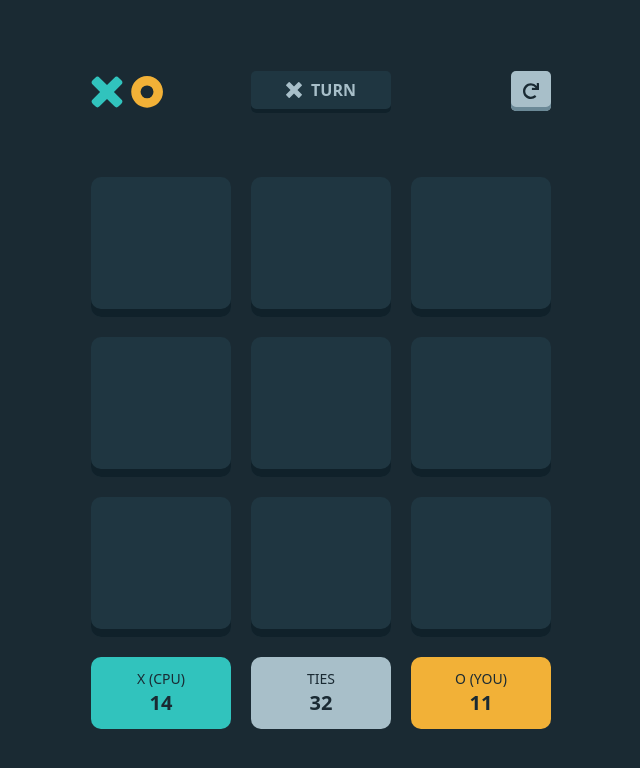
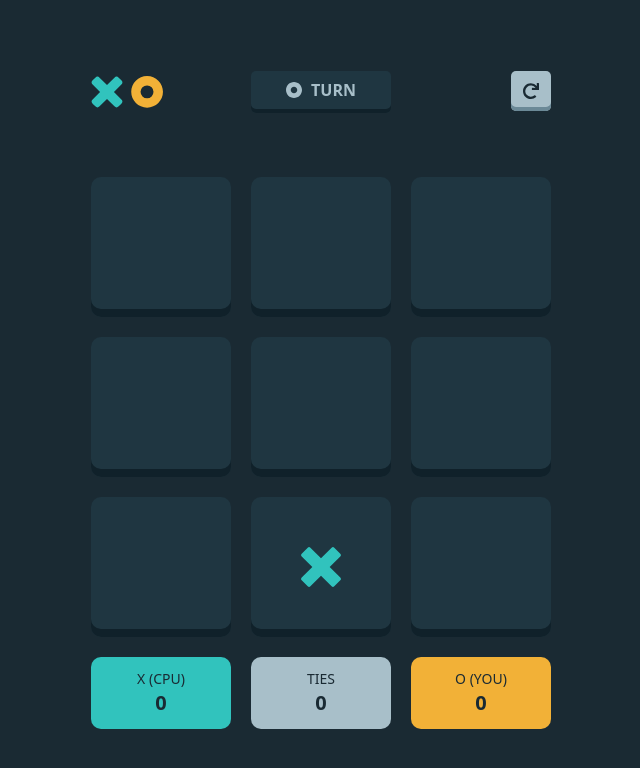
Before and after one commit to kevinndlc/tic-tac-toe, a Vue app: page / in a window 1280 px wide. Both pictures are taken after a click on the button "NEW GAME (VS CPU)". Shown: the top 768 px of the page, without its empty margins (319-959 px from the left). Built offline with nearby package versions, Linux system fonts and the light colour scheme.

Commit message:
Feat: Improved CPU intelligence

```diff
--- a/src/App.vue
+++ b/src/App.vue
@@ -32,7 +32,7 @@ const mark = ref('O')
       New game (vs Player)
     </button>
   </template>
-  <GameBoard v-else :player-one-mark="mark" :opponent="opponent"/>
+  <GameBoard v-else :player-one-mark="mark" :opponent="opponent" @back="opponent = ''"/>
 </template>
 
 <style>
--- a/src/components/BoardBox.vue
+++ b/src/components/BoardBox.vue
@@ -3,8 +3,9 @@ import XIcon from './Icons/XIcon.vue';
 import OIcon from './Icons/OIcon.vue';
 
 defineProps<{
-  mark: string,
-  index: number
+  mark: string;
+  index: number;
+  isCpuPlaying: boolean
 }>()
 
 const emit = defineEmits<{
@@ -13,7 +14,7 @@ const emit = defineEmits<{
 </script>
 
 <template>
-  <button class="card aspect-square flex items-center justify-center" @click="emit('updateBoard', index)" :disabled="mark.length > 0">
+  <button class="card aspect-square flex items-center justify-center" @click="emit('updateBoard', index)" :disabled="mark.length > 0 || isCpuPlaying" :class="isCpuPlaying ? 'cursor-wait' : ''">
     <XIcon v-if="mark === 'X'" class="w-10 text-primary-default" />
     <OIcon v-if="mark === 'O'" class="w-10 text-secondary-default" />
   </button>
--- a/src/components/GameBoard.vue
+++ b/src/components/GameBoard.vue
@@ -1,5 +1,5 @@
 <script setup lang="ts">
-import { computed, ref, type Ref } from 'vue';
+import { computed, ref } from 'vue';
 import XIcon from './Icons/XIcon.vue';
 import OIcon from './Icons/OIcon.vue';
 import RestartIcon from './Icons/RestartIcon.vue';
@@ -11,14 +11,49 @@ const props = defineProps<{
   opponent: string;
 }>();
 
+const emit = defineEmits<{
+  (e: 'back'): void;
+}>();
+
+const CPU_TIME_TO_PLAY_IN_MS = 800;
+const WINNING_ROWS = [
+  [0, 1, 2],
+  [3, 4, 5],
+  [6, 7, 8],
+  [0, 3, 6],
+  [1, 4, 7],
+  [2, 5, 8],
+  [0, 4, 8],
+  [2, 4, 6],
+];
+
 const board = ref(['', '', '', '', '', '', '', '', '']);
 const turn = ref('X');
+const nbWinsX = ref(0);
+const nbWinsO = ref(0);
+const nbTies = ref(0);
+const hasWon = ref(false);
+const hasTied = ref(false);
+const wannaRestart = ref(false);
+const isCpuPlaying = ref(false);
 const isModalOpen = ref(false);
 
-function updateBoard(index: number) {
-  board.value[index] = turn.value;
-  checkIfWin();
-  changeTurn();
+(async () => {
+  if (props.opponent === 'cpu' && props.playerOneMark !== turn.value) {
+    await cpuTurn();
+  }
+})();
+
+async function updateBoard(index: number) {
+  if (!isCpuPlaying.value) {
+    board.value[index] = turn.value;
+    checkIfWin();
+    if (!hasWon.value && !hasTied.value) {
+      checkIfRemainingBoxes();
+      changeTurn();
+      await cpuTurn();
+    }
+  }
 }
 
 function changeTurn() {
@@ -29,25 +64,147 @@ function changeTurn() {
   }
 }
 
-function checkIfWin() {
-  if (
-    (board.value[0] !== '' && board.value[1] !== '' && board.value[2] !== '' && board.value[0] === board.value[1] && board.value[1] === board.value[2]) ||
-    (board.value[3] !== '' && board.value[4] !== '' && board.value[5] !== '' && board.value[3] === board.value[4] && board.value[4] === board.value[5]) ||
-    (board.value[6] !== '' && board.value[7] !== '' && board.value[8] !== '' && board.value[6] === board.value[7] && board.value[7] === board.value[8]) ||
-    (board.value[0] !== '' && board.value[3] !== '' && board.value[6] !== '' && board.value[0] === board.value[3] && board.value[3] === board.value[6]) ||
-    (board.value[1] !== '' && board.value[4] !== '' && board.value[7] !== '' && board.value[1] === board.value[4] && board.value[4] === board.value[7]) ||
-    (board.value[2] !== '' && board.value[5] !== '' && board.value[8] !== '' && board.value[2] === board.value[5] && board.value[5] === board.value[8]) ||
-    (board.value[0] !== '' && board.value[4] !== '' && board.value[8] !== '' && board.value[0] === board.value[4] && board.value[4] === board.value[8]) ||
-    (board.value[2] !== '' && board.value[4] !== '' && board.value[6] !== '' && board.value[2] === board.value[4] && board.value[4] === board.value[6])
-  ) {
-    isModalOpen.value = true;
+async function cpuTurn() {
+  if (props.playerOneMark !== turn.value && props.opponent === 'cpu') {
+    isCpuPlaying.value = true;
+
+    await new Promise((res) => {
+      setTimeout(() => {
+        res(true);
+      }, CPU_TIME_TO_PLAY_IN_MS);
+    });
+
+    isCpuPlaying.value = false;
+    const choices = [];
+
+    for (const ROW of WINNING_ROWS) {
+      if (
+        (board.value[ROW[0]] === '' && board.value[ROW[1]] === '') ||
+        (board.value[ROW[1]] === '' && board.value[ROW[2]] === '') ||
+        (board.value[ROW[0]] === '' && board.value[ROW[2]] === '')
+      ) {
+        continue;
+      } else if (
+        board.value[ROW[0]] === board.value[ROW[1]] &&
+        board.value[ROW[2]] === ''
+      ) {
+        choices.push({ index: ROW[2], player: board.value[ROW[0]]});
+      } else if (
+        board.value[ROW[0]] === board.value[ROW[2]] &&
+        board.value[ROW[1]] === ''
+      ) {
+        choices.push({index: ROW[1], player: board.value[ROW[0]]});
+      } else if (
+        board.value[ROW[1]] === board.value[ROW[2]] &&
+        board.value[ROW[0]] === ''
+      ) {
+        choices.push({ index: ROW[0], player: board.value[ROW[1]]});
+      }
+    }
+
+    if (choices.length === 0) {
+      const remainingBoxesIndex = board.value.reduce((acc, curr, index) => {
+        if (curr === '') {
+          return [...acc, index];
+        }
+        return acc;
+      }, [] as number[]);
+      const randomIndex = Math.floor(Math.random() * remainingBoxesIndex.length);
+      updateBoard(remainingBoxesIndex[randomIndex]);
+    } else if (choices.length === 1) {
+      updateBoard(choices[0].index);
+    } else {
+      const winMoves = choices.filter(choice => choice.player !== props.playerOneMark);
+
+      if (winMoves.length > 0) {
+        updateBoard(winMoves[0].index);
+      } else {
+        updateBoard(choices[0].index);
+      }
+    }
   }
 }
 
-function resetBoard() {
+function checkIfWin() {
+  for (const ROW of WINNING_ROWS) {
+    if (
+      board.value[ROW[0]] === '' ||
+      board.value[ROW[1]] === '' ||
+      board.value[ROW[2]] === ''
+    ) {
+      continue;
+    } else if (
+      board.value[ROW[0]] === board.value[ROW[1]] &&
+      board.value[ROW[1]] === board.value[ROW[2]]
+    ) {
+      isModalOpen.value = true;
+      if (turn.value === 'X') {
+        nbWinsX.value++;
+      } else {
+        nbWinsO.value++;
+      }
+      hasWon.value = true;
+    }
+  }
+}
+
+function checkIfRemainingBoxes() {
+  if (board.value.findIndex((box) => box === '') === -1) {
+    isModalOpen.value = true;
+    hasTied.value = true;
+    nbTies.value++;
+  }
+}
+
+async function nextRound() {
+  isModalOpen.value = false;
+  hasWon.value = false;
+  hasTied.value = false;
+  if (wannaRestart.value) {
+    nbWinsX.value = 0;
+    nbWinsO.value = 0;
+    nbTies.value = 0;
+    wannaRestart.value = false;
+  }
+  await resetBoard();
+}
+
+async function resetBoard() {
   board.value = board.value.map((box) => (box = ''));
   turn.value = 'X';
+  await cpuTurn();
 }
+
+function handleRestart() {
+  isModalOpen.value = true;
+  wannaRestart.value = true;
+}
+
+function backHome() {
+  if (!wannaRestart.value) {
+    emit('back');
+  } else {
+    isModalOpen.value = false;
+    wannaRestart.value = false;
+  }
+}
+
+const modalTitle = computed(() => {
+  if (hasWon.value) {
+    if (props.opponent === 'cpu') {
+      if (props.playerOneMark === turn.value) {
+        return 'You won';
+      }
+      return 'Oh no, you lost...';
+    } else {
+      if (props.playerOneMark === turn.value) {
+        return 'Player 1 wins!';
+      }
+      return 'Player 2 wins!';
+    }
+  }
+  return '';
+});
 
 const whoIsX = computed(() => {
   if (props.opponent === 'cpu') {
@@ -80,18 +237,41 @@ const whoIsO = computed(() => {
 
 <template>
   <div>
-    <Modal :isOpen="isModalOpen" cancelButtonText="No, cancel" continueButtonText = "Yes, restart">
-      <template #title>
-        You won!
+    <Modal :isOpen="isModalOpen">
+      <template #title>{{ modalTitle }}</template>
+      <template #description>
+        <div
+          v-if="hasWon"
+          class="flex gap-[9px] items-center justify-center"
+          :class="
+            turn === 'X' ? 'text-primary-default' : 'text-secondary-default'
+          "
+        >
+          <XIcon v-if="turn === 'X'" class="w-7" /><OIcon
+            v-else
+            class="w-7"
+          /><span>takes the round</span>
+        </div>
+        <div v-else-if="hasTied">Round Tied</div>
+        <div v-else>Restart Game?</div>
       </template>
-      <template #description>
-        <XIcon class="inline w-7"/> takes the round
-      </template>
-      <button class="btn-sm px-4 pt-[15px] pb-[17px] mr-4" @click="isModalOpen = false">Quit</button>
-      <button class="btn-sm-secondary px-4 pt-[15px] pb-[17px]" @click="isModalOpen = false">Next round</button>
+      <button class="btn-sm px-4 pt-[15px] pb-[17px] mr-4" @click="backHome">
+        {{ wannaRestart ? 'No, cancel' : 'Quit' }}
+      </button>
+      <button
+        class="btn-sm-secondary px-4 pt-[15px] pb-[17px]"
+        @click="nextRound"
+      >
+        {{ wannaRestart ? 'Yes, restart' : 'Next round' }}
+      </button>
     </Modal>
-    <header class="grid grid-cols-3 items-center gap-5 mb-16">
-      <img src="@/assets/logo.svg" alt="Logo" />
+    <header class="relative grid grid-cols-3 items-center gap-5 mb-16">
+      <img
+        src="@/assets/logo.svg"
+        alt="Logo"
+        class="cursor-pointer"
+        @click="emit('back')"
+      />
       <div
         class="card-sm p-[9px] pb-[13px] flex items-center justify-center gap-[9px] uppercase font-bold"
       >
@@ -101,16 +281,28 @@ const whoIsO = computed(() => {
       </div>
       <button
         class="btn-sm w-10 aspect-square self-start ml-auto"
-        @click="resetBoard"
+        @click="handleRestart"
       >
         <RestartIcon class="w-4 mx-auto" />
       </button>
+      <p
+        v-if="isCpuPlaying"
+        class="absolute font-semibold left-1/2 -bottom-7 -translate-x-1/2 translate-y-1/2"
+        :class="
+          playerOneMark === 'X'
+            ? 'text-secondary-default'
+            : 'text-primary-default'
+        "
+      >
+        CPU is currenly playing...
+      </p>
     </header>
     <main class="grid grid-cols-3 gap-5">
       <BoardBox
         v-for="(box, index) in board"
         :mark="box"
         :index="index"
+        :is-cpu-playing="isCpuPlaying"
         @update-board="updateBoard"
       />
     </main>
@@ -119,19 +311,19 @@ const whoIsO = computed(() => {
         class="text-center bg-primary-default text-dark-navy rounded-[10px] p-3"
       >
         <h2 class="uppercase text-sm font-medium">X ({{ whoIsX }})</h2>
-        <span class="font-bold text-xl">14</span>
+        <span class="font-bold text-xl">{{ nbWinsX }}</span>
       </div>
       <div
         class="text-center bg-silver-default text-dark-navy rounded-[10px] p-3"
       >
         <h2 class="uppercase text-sm font-medium">Ties</h2>
-        <span class="font-bold text-xl">32</span>
+        <span class="font-bold text-xl">{{ nbTies }}</span>
       </div>
       <div
         class="text-center bg-secondary-default text-dark-navy rounded-[10px] p-3"
       >
         <h2 class="uppercase text-sm font-medium">O ({{ whoIsO }})</h2>
-        <span class="font-bold text-xl">11</span>
+        <span class="font-bold text-xl">{{ nbWinsO }}</span>
       </div>
     </footer>
   </div>
--- a/src/components/Modal.vue
+++ b/src/components/Modal.vue
@@ -8,8 +8,6 @@ import {
 
 defineProps<{
   isOpen: boolean;
-  cancelButtonText: string;
-  continueButtonText: string;
 }>();
 </script>
 
```
